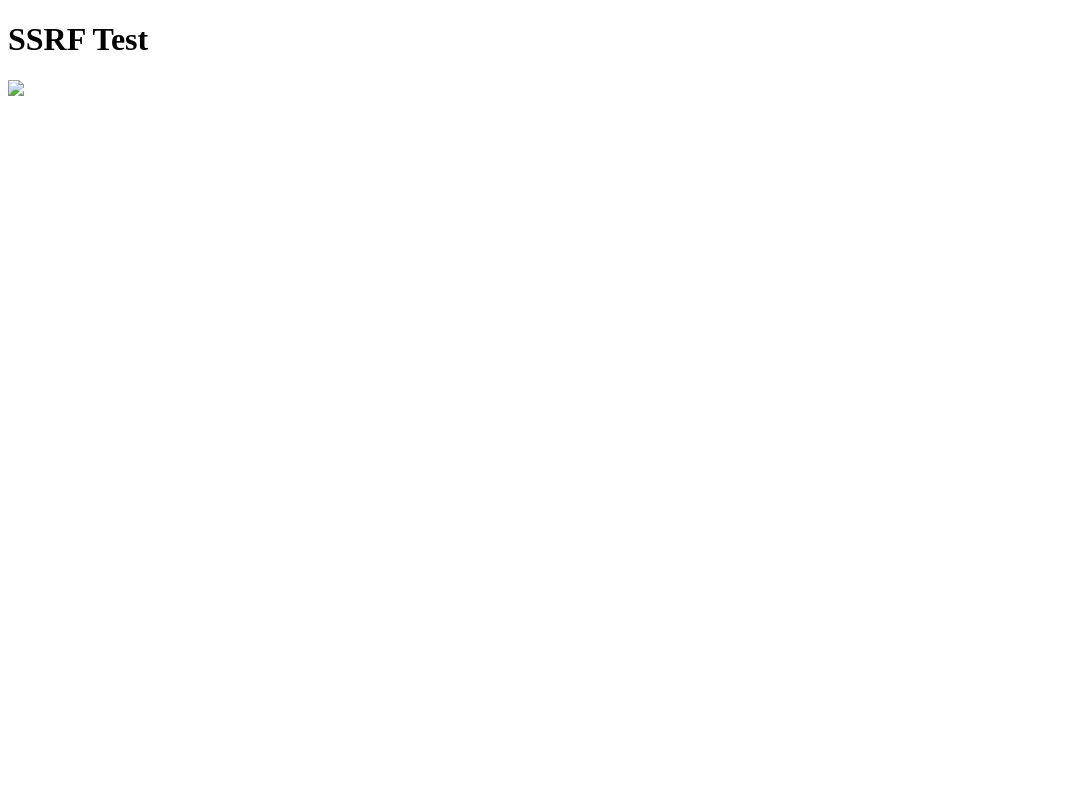
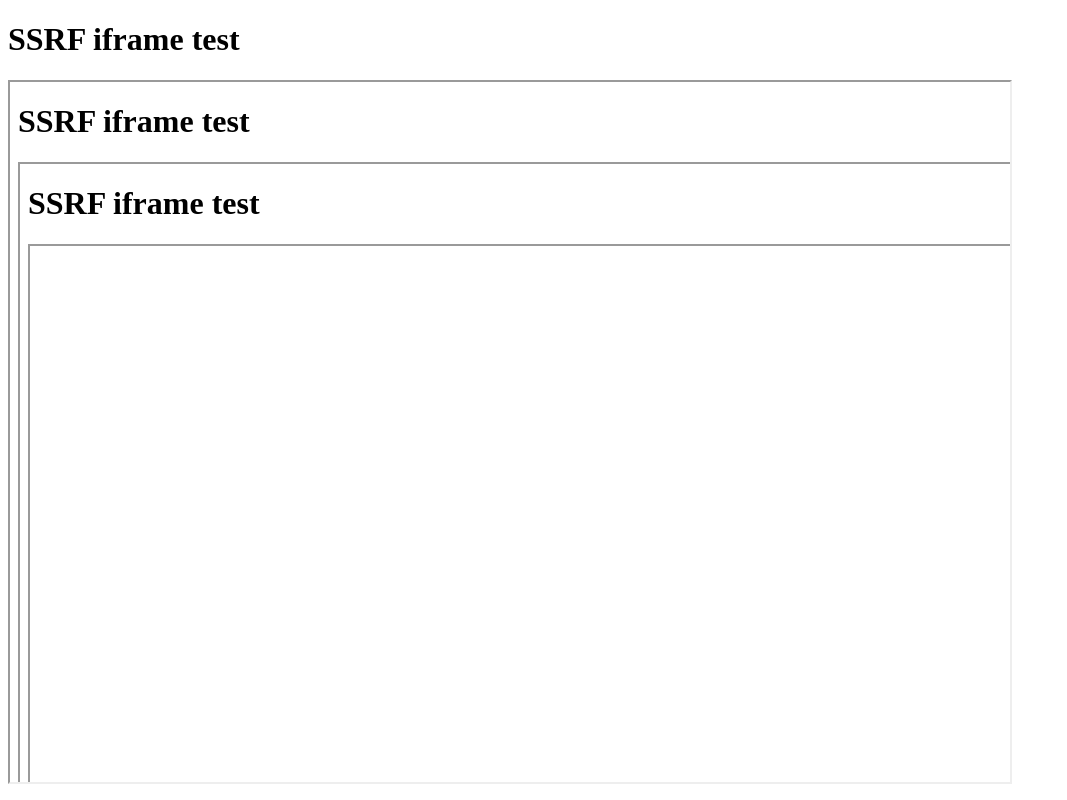
Before and after one commit to Khushi-Pandey2004/ssrf-test, a plain HTML site: page index.html in a window 1280 px wide. Shown: the whole page, without its empty margins (0-1067 px from the left). Drawn offline with Linux system fonts and the light colour scheme.

Commit message:
Update index.html

```diff
--- a/index.html
+++ b/index.html
@@ -2,9 +2,9 @@
 <html>
 <body>
 
-<h1>SSRF Test</h1>
+<h1>SSRF iframe test</h1>
 
-<img src="http://127.0.0.1:80">
+<iframe src="http://127.0.0.1:8080" width="1000" height="700"></iframe>
 
 </body>
 </html>
```
